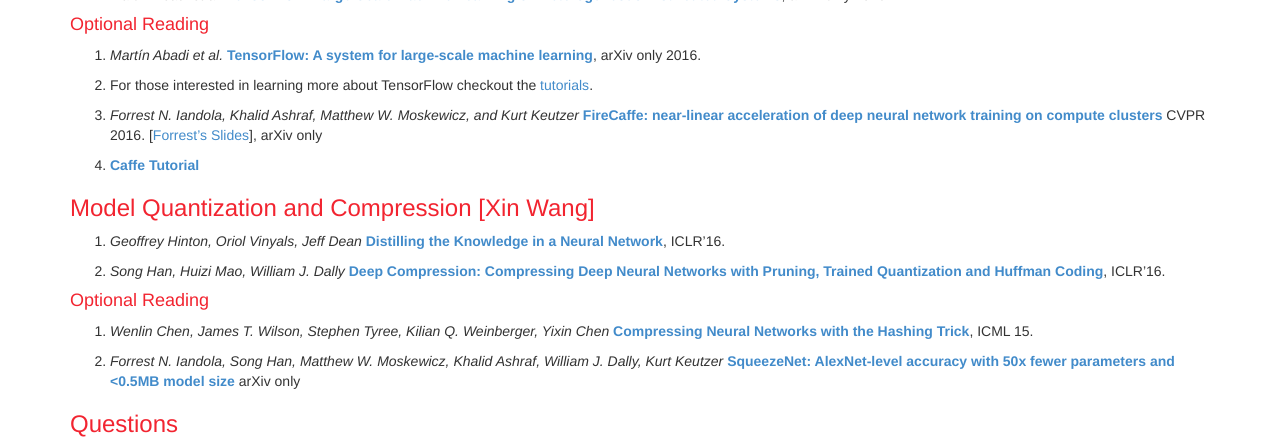
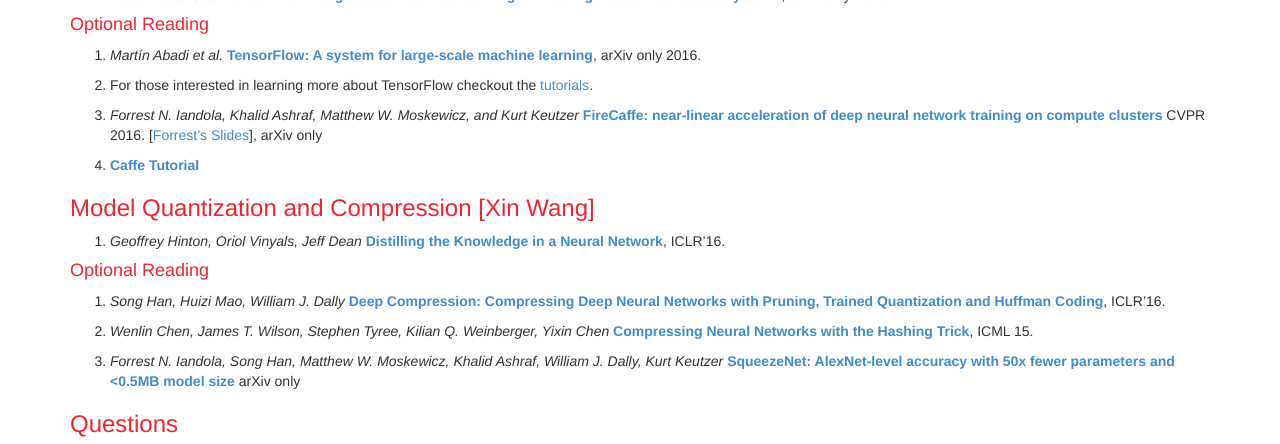
Before and after one commit to ucbrise/cs294-rise-fa16, a Jekyll site: the page built from deep_learning.md, in a window 1280 px wide and 900 px high, scrolled down 1062 px, cut to the strip 0-444 px from the top of the window. Built offline with Jekyll 4.4.1, drawn with Linux system fonts in a browser that asks for light colours; nearby versions of some CDN libraries.

```diff
--- a/deep_learning.md
+++ b/deep_learning.md
@@ -81,9 +81,10 @@ For those who want a good introduction to big ideas in deep learning checkout th
 
 1. *Geoffrey Hinton, Oriol Vinyals, Jeff Dean* [**Distilling the Knowledge in a Neural Network**](https://arxiv.org/abs/1503.02531), ICLR'16.
 
+#### Optional Reading
+
 1. *Song Han, Huizi Mao, William J. Dally* [**Deep Compression: Compressing Deep Neural Networks with Pruning, Trained Quantization and Huffman Coding**](https://arxiv.org/abs/1510.00149), ICLR'16.
 
-#### Optional Reading
 
 1. *Wenlin Chen, James T. Wilson, Stephen Tyree, Kilian Q. Weinberger, Yixin Chen* [**Compressing Neural Networks with the Hashing Trick**](https://arxiv.org/abs/1504.04788), ICML 15.
 
```
